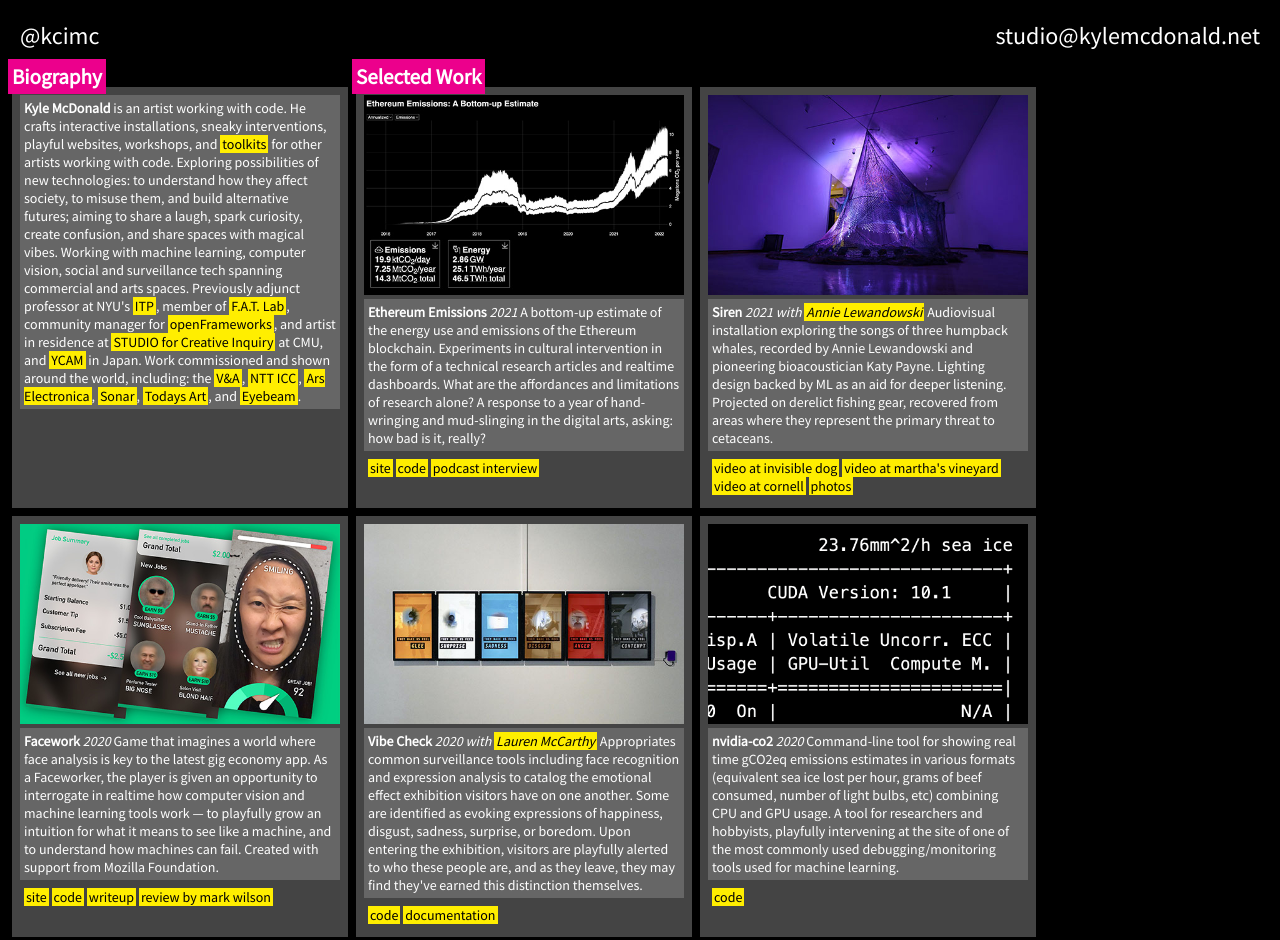
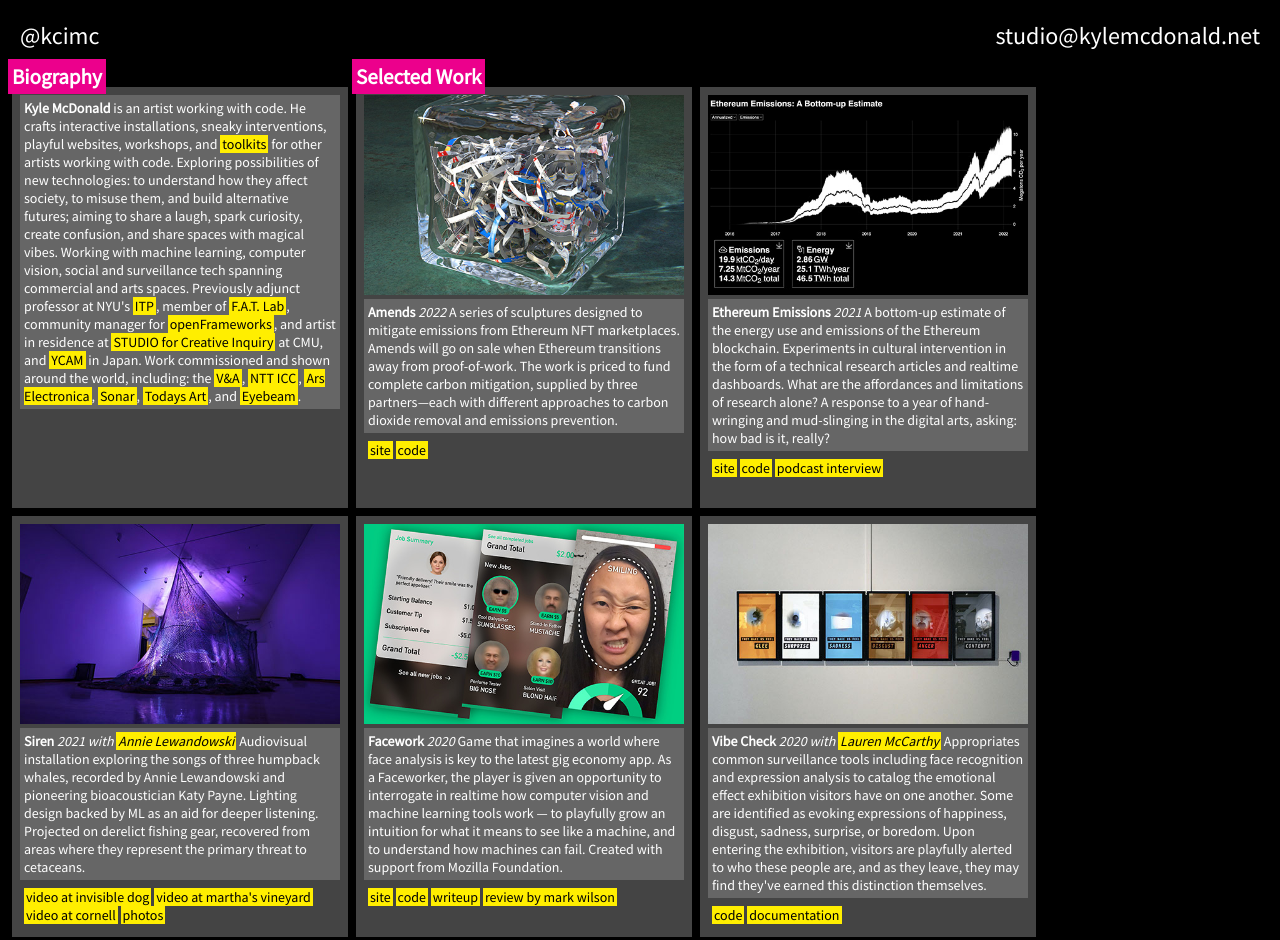
Before and after one commit to kylemcdonald/kylemcdonald.net, a plain HTML site: page index.html in a window 1280 px wide. Shown: the top 940 px of the page. Drawn offline with Linux system fonts and the light colour scheme.

Commit message:
add amends

```diff
--- a/index.html
+++ b/index.html
@@ -53,6 +53,18 @@
 
 <div class="cell project">
   <h2>Selected Work</h2>
+  <a href="https://amends.eco" name="ethereum-emissions"><img src="thumbs/amends.jpg" alt="Amends"></a>
+  <div class="description">
+   <h3>Amends</h3> <em>2022</a></em>
+   A series of sculptures designed to mitigate emissions from Ethereum NFT marketplaces. Amends will go on sale when Ethereum transitions away from proof-of-work. The work is priced to fund complete carbon mitigation, supplied by three partners—each with different approaches to carbon dioxide removal and emissions prevention.
+  </div>
+  <ul>
+   <li><a href="https://amends.eco">site</a></li>
+   <li><a href="https://github.com/kylemcdonald/amends">code</a></li>
+  </ul>
+</div>
+
+<div class="cell project">
   <a href="https://kylemcdonald.github.io/ethereum-emissions" name="ethereum-emissions"><img src="thumbs/ethereum-emissions.jpg" alt="Ethereum Emissions"></a>
   <div class="description">
    <h3>Ethereum Emissions</h3> <em>2021</a></em>
```
Also changed, not shown: thumbs/amends.jpg (added).
